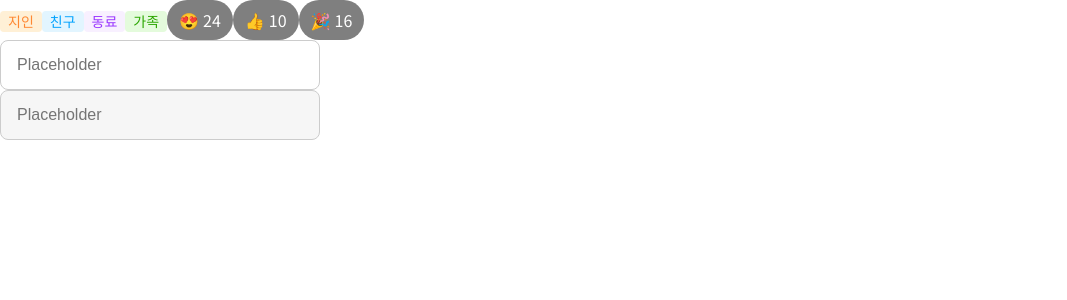
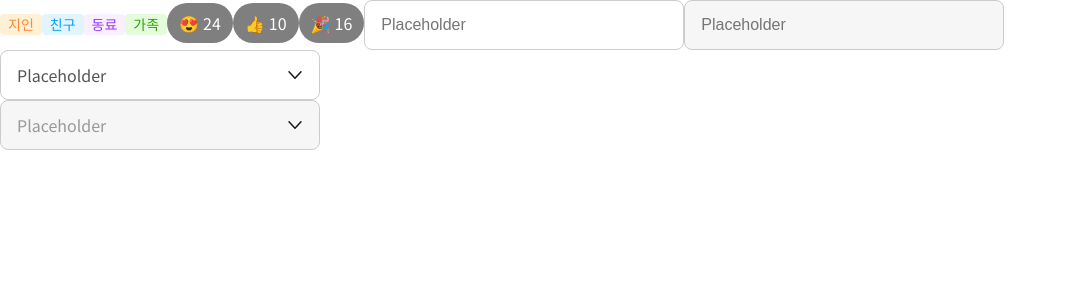
Before and after one commit to naya-h2/PART2-NDHH, a React (Vite) app: page / in a window 1280 px wide. Shown: the top 300 px of the page, without its empty margins (0-1067 px from the left). Built offline with nearby package versions, Linux system fonts and the light colour scheme.

Commit message:
feat: dropdown 오류부분 제외 구현

```diff
--- a/src/App.jsx
+++ b/src/App.jsx
@@ -1,5 +1,6 @@
 import Badge from "./components/Badge.jsx";
 import Input from "./components/Input.jsx";
+import Dropdown from "./components/Dropdown.jsx";
 
 function App() {
   return (
@@ -14,6 +15,8 @@ function App() {
       <Badge num={16}>🎉</Badge>
       <Input />
       <Input disabled />
+      <Dropdown />
+      <Dropdown disabled />
     </>
     // ↑
 
--- /dev/null
+++ b/src/components/Dropdown.jsx
@@ -0,0 +1,113 @@
+import { useState } from "react";
+import styled, { css } from "styled-components";
+import { FONT16 } from "../styles/FontStyles";
+import arrowUp from "../assets/arrow_top.svg";
+import arrowDown from "../assets/arrow_down.svg";
+
+const Dropdown = ({ ...rest }) => {
+  const [showDropdown, setShowDropdown] = useState(false);
+  const [arrowDirection, setArrowDirection] = useState(arrowDown);
+
+  const toggleDropdown = () => {
+    setShowDropdown(!showDropdown);
+    setArrowDirection(showDropdown ? arrowDown : arrowUp);
+  };
+
+  return (
+    <StyledDropdown onClick={toggleDropdown} {...rest}>
+      {/* children으로 받아올 예정 */}
+      Placeholder
+      <DropdownButton src={arrowDirection} />
+      <DropdownList show={showDropdown}>
+        {/* children으로 받아올 예정 */}
+        <DropdownText>TextTextText</DropdownText>
+        <DropdownText>TextTextText</DropdownText>
+      </DropdownList>
+    </StyledDropdown>
+  );
+};
+
+const StyledDropdown = styled.div`
+  position: relative;
+
+  width: 320px;
+  padding: 12px 16px;
+  border-radius: 8px;
+  border: 1px solid var(--Gray3);
+  background: var(--White);
+
+  ${FONT16}
+  color: var(--Gray5);
+
+  &:focus {
+    border: 2px solid var(--Gray5);
+    outline: none;
+    color: var(--Gray9);
+  }
+
+  &:hover {
+    border: 1px solid var(--Gray5);
+  }
+
+  &:active {
+    border: 2px solid var(--Gray7);
+    color: var(--Gray9);
+  }
+
+  // &:disabled {
+  //   border: 1px solid var(--Gray3);
+  //   background: var(--Gray1);
+  //   color: var(--Gray4);
+  // }
+
+  ${(props) =>
+    props.disabled &&
+    css`
+      pointer-events: none;
+      border: 1px solid var(--Gray3);
+      background: var(--Gray1);
+      color: var(--Gray4);
+    `}
+`;
+
+const DropdownButton = styled.img`
+  position: absolute;
+  top: 16px;
+  right: 16px;
+
+  width: 16px;
+  height: 16px;
+`;
+
+const DropdownList = styled.ul`
+  display: ${(props) => (props.show ? "block" : "none")};
+  width: 320px;
+  position: absolute;
+  top: 58px;
+  right: 0;
+  padding: 10px 1px;
+
+  border-radius: 8px;
+  border: 1px solid var(--Gray3);
+  background: var(--White);
+  box-shadow: 0px 2px 12px 0px rgba(0, 0, 0, 0.08);
+
+  z-index: 1;
+`;
+
+const DropdownText = styled.li`
+  width: 316px;
+  padding: 12px 16px;
+
+  display: flex;
+  align-items: center;
+
+  color: var(--Gray9);
+  ${FONT16}
+
+  &:hover {
+    background: var(--Gray1);
+  }
+`;
+
+export default Dropdown;
--- a/src/components/Input.jsx
+++ b/src/components/Input.jsx
@@ -17,10 +17,10 @@ const Input = ({ ...rest }) => {
   };
 
   return (
-    <div>
+    <>
       <StyledInput iserror={error} onBlur={handleInputChange} placeholder="Placeholder" {...rest} />
       {error && <ErrorMessage>Error Message</ErrorMessage>}
-    </div>
+    </>
   );
 };
 
```
Also changed, not shown: src/assets/arrow_down.svg (added), src/assets/arrow_top.svg (added).
